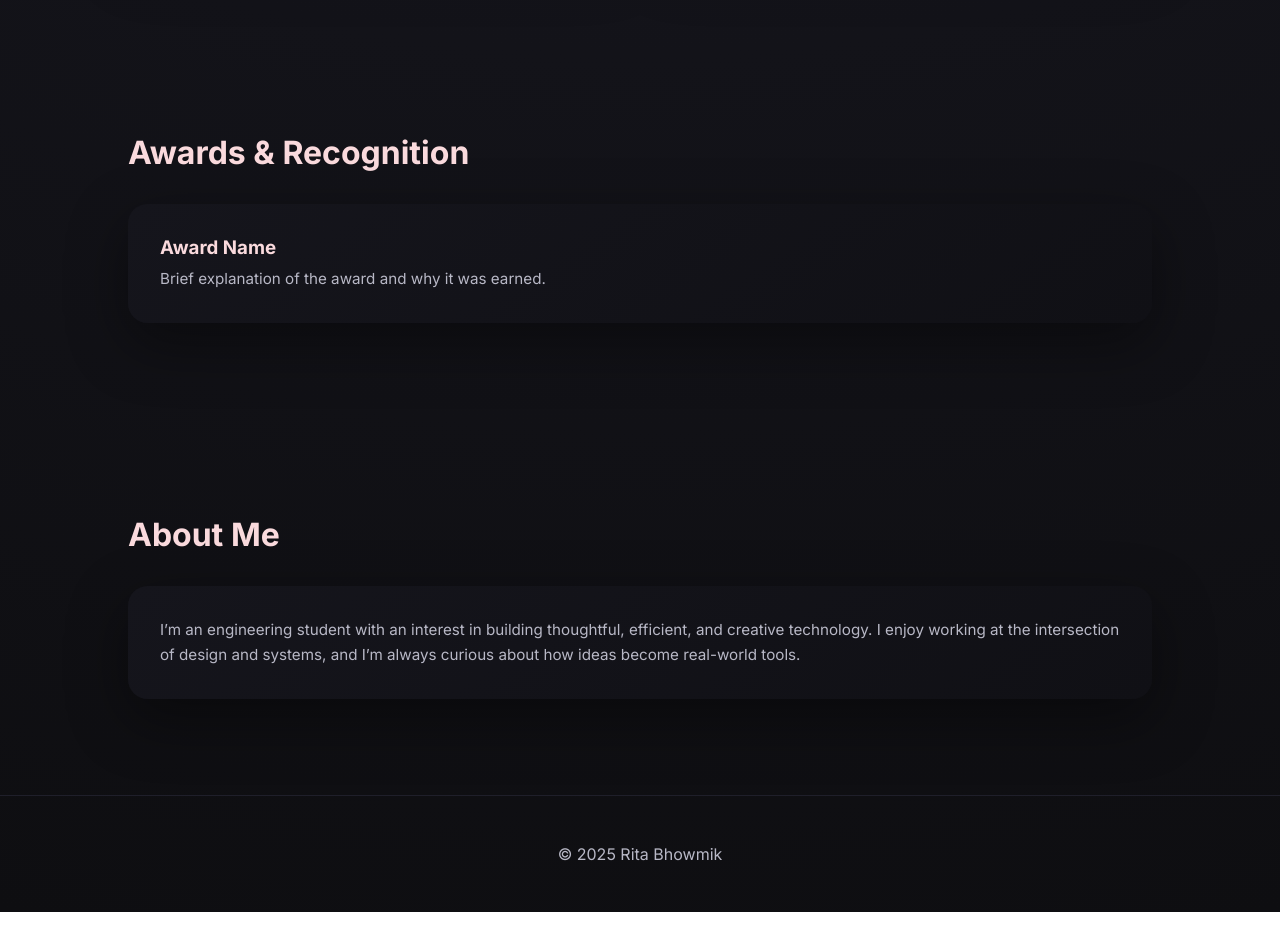
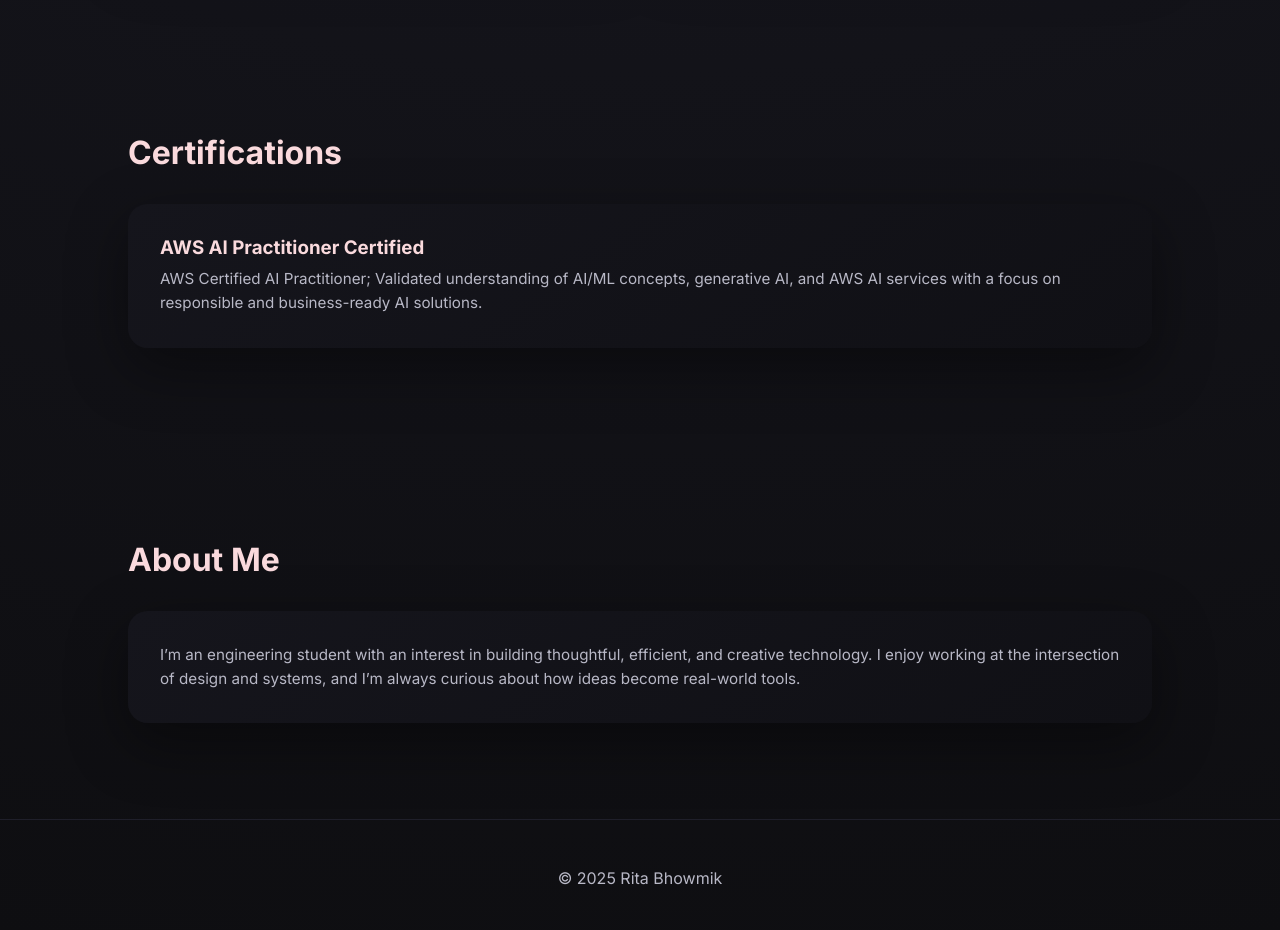
Before and after one commit to souradritabhowmik/Personal-Portfolio, a plain HTML site: page index.html in a window 1280 px wide. Shown: the part 1460-2390 px from the top of the page. Drawn offline with Linux system fonts and the light colour scheme.

Commit message:
Update section title and add certification details

```diff
--- a/index.html
+++ b/index.html
@@ -179,11 +179,11 @@
   </section>
 
   <section>
-    <h2 class="section-title">Awards & Recognition</h2>
+    <h2 class="section-title"> Certifications </h2>
     <div class="grid">
       <div class="card">
-        <h3>Award Name</h3>
-        <p>Brief explanation of the award and why it was earned.</p>
+        <h3> AWS AI Practitioner Certified </h3>
+        <p> AWS Certified AI Practitioner; Validated understanding of AI/ML concepts, generative AI, and AWS AI services with a focus on responsible and business-ready AI solutions. </p>
       </div>
     </div>
   </section>
```
